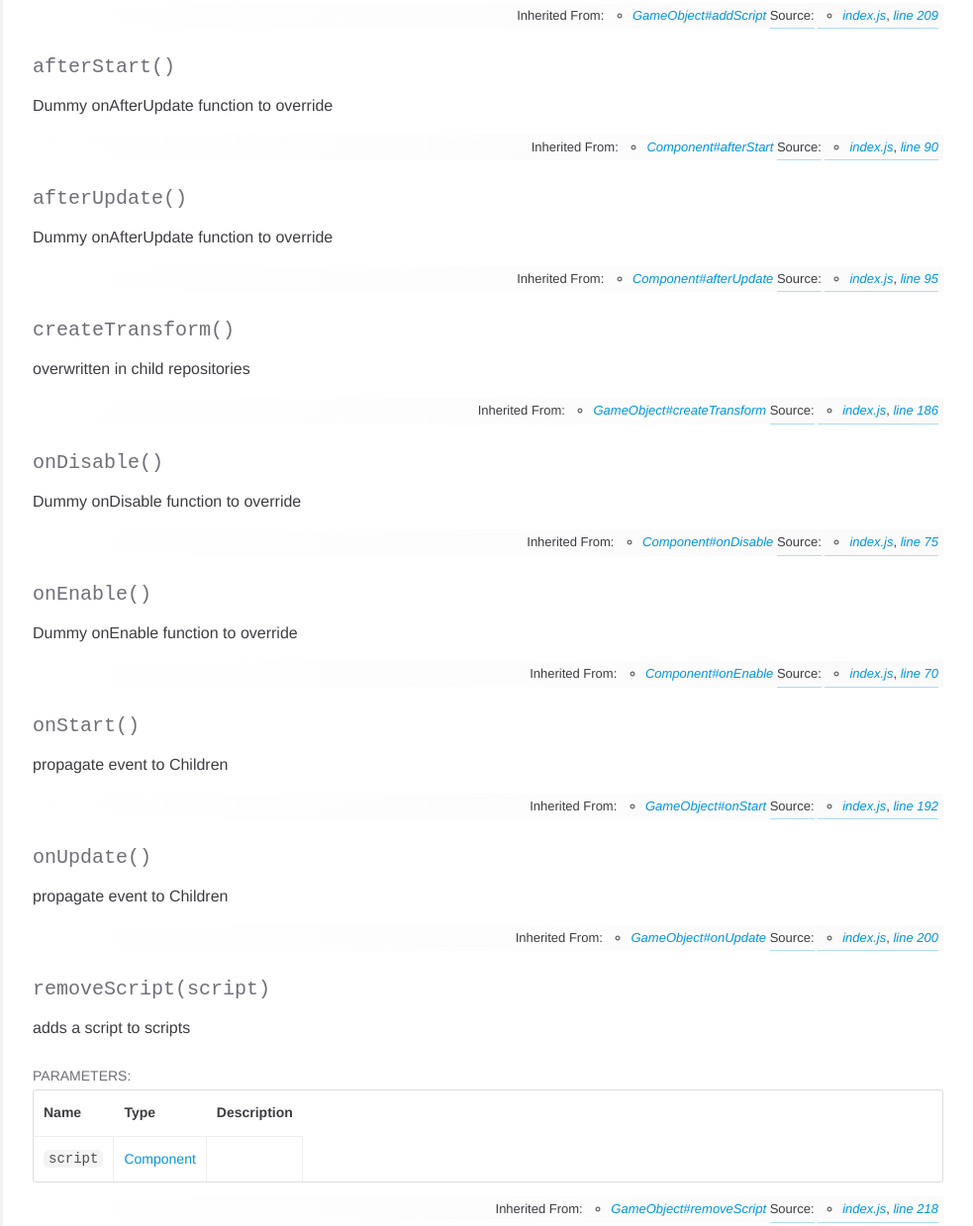
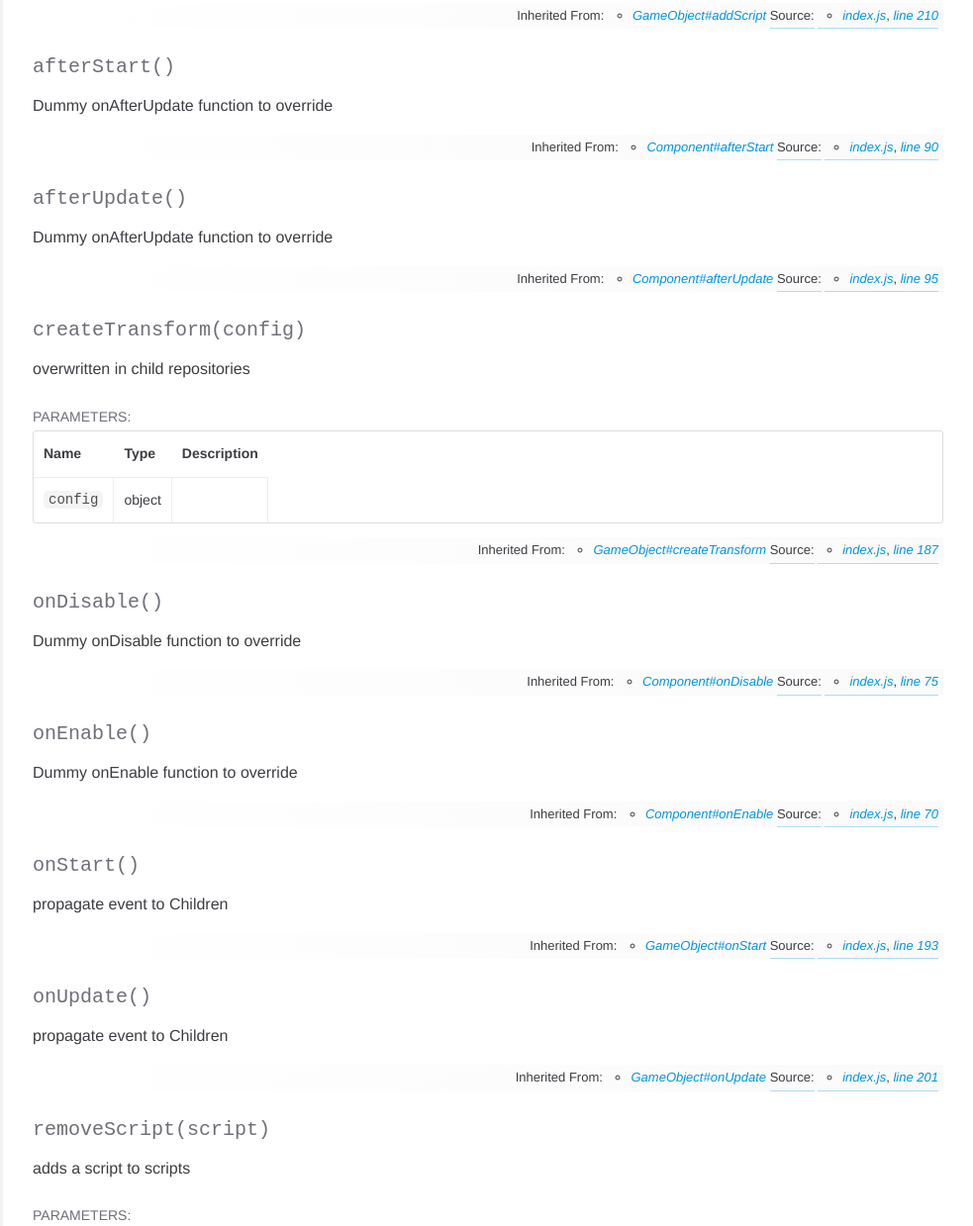
Before and after one commit to Prozi/engine, a website: page docs/Scene.html in a window 1280 px wide. Shown: the part 1507-2746 px from the top of the page at 99% size, without its empty margins (297-1280 px from the left). Drawn offline with nearby package versions, Linux system fonts and the light colour scheme; a web font is replaced by a local one.

Commit message:
yet-another-patch

```diff
--- a/docs/Scene.html
+++ b/docs/Scene.html
@@ -515,7 +515,7 @@
     <dd class="tag-source">
       <ul class="dummy">
         <li>
-          <a href="index.js.html">index.js</a>, <a href="index.js.html#line227">line 227</a>
+          <a href="index.js.html">index.js</a>, <a href="index.js.html#line228">line 228</a>
         </li>
       </ul>
     </dd>
@@ -768,7 +768,7 @@
     <dd class="tag-source">
       <ul class="dummy">
         <li>
-          <a href="index.js.html">index.js</a>, <a href="index.js.html#line209">line 209</a>
+          <a href="index.js.html">index.js</a>, <a href="index.js.html#line210">line 210</a>
         </li>
       </ul>
     </dd>
@@ -1007,7 +1007,7 @@
       </svg>
     </a>
     <h4 class="name" id="createTransform">
-      <span class="type-signature"></span>createTransform<span class="signature">()</span><span class="type-signature"></span>
+      <span class="type-signature"></span>createTransform<span class="signature">(config)</span><span class="type-signature"></span>
     </h4>
   </span>
 
@@ -1025,6 +1025,61 @@
 
 
 
+  <h5>Parameters:</h5>
+
+
+<table class="params">
+  <thead>
+    <tr>
+
+        <th>Name</th>
+
+
+      <th>Type</th>
+
+
+
+
+
+      <th class="last">Description</th>
+    </tr>
+  </thead>
+
+  <tbody>
+
+      <tr>
+
+          <td class="name"><code>config</code></td>
+
+
+        <td class="type">
+
+
+    <span class="param-type">
+      object
+    </span>
+
+
+
+
+
+        </td>
+
+
+
+
+
+        <td class="description last">
+
+
+        </td>
+      </tr>
+
+
+  </tbody>
+</table>
+
+
 
 
 
@@ -1068,7 +1123,7 @@
     <dd class="tag-source">
       <ul class="dummy">
         <li>
-          <a href="index.js.html">index.js</a>, <a href="index.js.html#line186">line 186</a>
+          <a href="index.js.html">index.js</a>, <a href="index.js.html#line187">line 187</a>
         </li>
       </ul>
     </dd>
@@ -1368,7 +1423,7 @@
     <dd class="tag-source">
       <ul class="dummy">
         <li>
-          <a href="index.js.html">index.js</a>, <a href="index.js.html#line192">line 192</a>
+          <a href="index.js.html">index.js</a>, <a href="index.js.html#line193">line 193</a>
         </li>
       </ul>
     </dd>
@@ -1468,7 +1523,7 @@
     <dd class="tag-source">
       <ul class="dummy">
         <li>
-          <a href="index.js.html">index.js</a>, <a href="index.js.html#line200">line 200</a>
+          <a href="index.js.html">index.js</a>, <a href="index.js.html#line201">line 201</a>
         </li>
       </ul>
     </dd>
@@ -1623,7 +1678,7 @@
     <dd class="tag-source">
       <ul class="dummy">
         <li>
-          <a href="index.js.html">index.js</a>, <a href="index.js.html#line218">line 218</a>
+          <a href="index.js.html">index.js</a>, <a href="index.js.html#line219">line 219</a>
         </li>
       </ul>
     </dd>
--- a/package.json
+++ b/package.json
@@ -1,6 +1,6 @@
 {
   "name": "@minininja/engine",
-  "version": "1.1.2",
+  "version": "1.1.3",
   "description": "A simple zero-dependency modular game engine for bootstrapping games. ",
   "main": "src/index.js",
   "scripts": {
--- a/src/index.js
+++ b/src/index.js
@@ -171,7 +171,7 @@ class GameObject extends Component {
     super(Object.assign({name: 'GameObject'}, props))
 
     this.scripts = props.scripts || []
-    this.transform = this.createTransform()
+    this.transform = this.createTransform(props.config)
 
     if (props.children) {
       props.children.forEach((child) => this.transform.addChild(child))
@@ -182,8 +182,9 @@ class GameObject extends Component {
   }
   /**
    * overwritten in child repositories
+   * @param {object} config
    */
-  createTransform() {
+  createTransform(config) {
     return new Transform(this)
   }
   /**
```
Also changed, not shown: docs/GameObject.html (+61 -6 lines), docs/index.html (+1 -1 lines), docs/index.js.html (+3 -2 lines).
